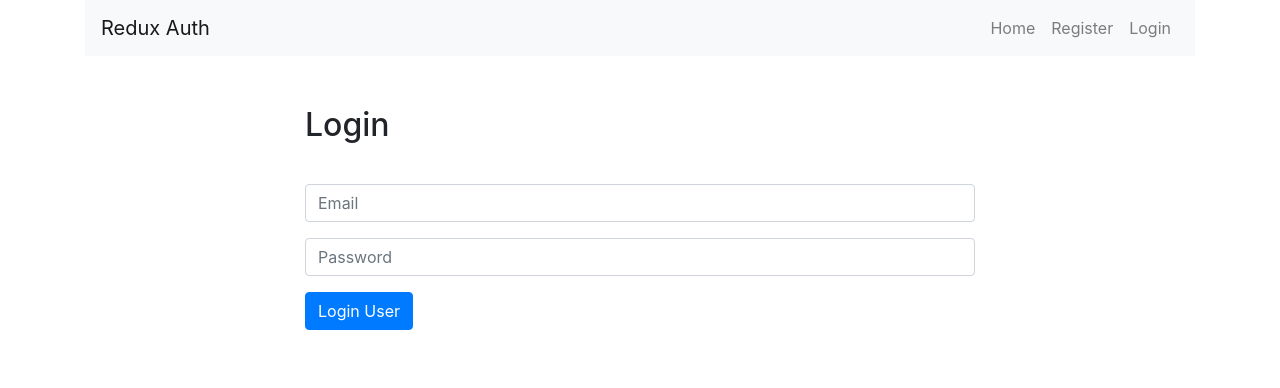
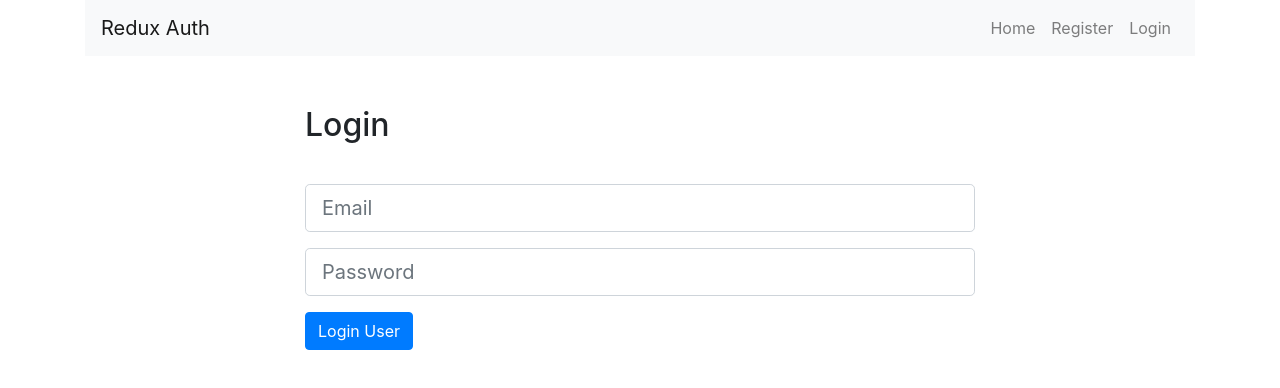
Before and after one commit to jwaltrip/React-EDI-Viewer, a React (Create React App) app: page /login in a window 1280 px wide. Shown: the top 388 px of the page. Built offline with nearby package versions, Linux system fonts and the light colour scheme.

Commit message:
login working, showing form errors

```diff
--- a/src/components/Login.js
+++ b/src/components/Login.js
@@ -1,4 +1,8 @@
 import React, { Component } from 'react';
+import PropTypes from 'prop-types';
+import { connect } from 'react-redux';
+import { loginUser } from "../actions/authActions";
+import classnames from 'classnames';
 
 class Login extends Component {
   constructor(props) {
@@ -25,10 +29,22 @@
       password: this.state.password
     };
 
-    console.log(user);
+    // call redux action loginUser
+    this.props.loginUser(user);
   };
 
+  // if there are errors in the loginUser redux action, add errors to props
+  componentWillReceiveProps(nextProps) {
+    if (nextProps.errors) {
+      this.setState({
+        errors: nextProps.errors
+      });
+    }
+  }
+
   render() {
+    const { errors } = this.state;
+
     return (
       <div className="container" style={{ marginTop: 50, width: 700 }}>
         <h2 style={{ marginBottom: 40 }}>Login</h2>
@@ -37,21 +53,27 @@
             <input
               type="email"
               placeholder="Email"
-              className="form-control"
+              className={classnames('form-control form-control-lg', {
+                'is-invalid': errors.email
+              })}
               name="email"
               onChange={ this.handleInputChange }
               value={ this.state.email }
             />
+            {errors.email && (<div className="invalid-feedback">{errors.email}</div>)}
           </div>
           <div className="form-group">
             <input
               type="password"
               placeholder="Password"
-              className="form-control"
+              className={classnames('form-control form-control-lg', {
+                'is-invalid': errors.password
+              })}
               name="password"
               onChange={ this.handleInputChange }
               value={ this.state.password }
             />
+            {errors.password && (<div className="invalid-feedback">{errors.password}</div>)}
           </div>
           <div className="form-group">
             <button type="submit" className="btn btn-primary">Login User</button>
@@ -62,4 +84,15 @@
   }
 }
 
-export default Login;
+Login.propTypes = {
+  errors: PropTypes.object.isRequired
+};
+
+const mapStateToProps = state => ({
+  errors: state.errors
+});
+
+export default connect(
+  mapStateToProps,
+  { loginUser }
+)(Login);
```
